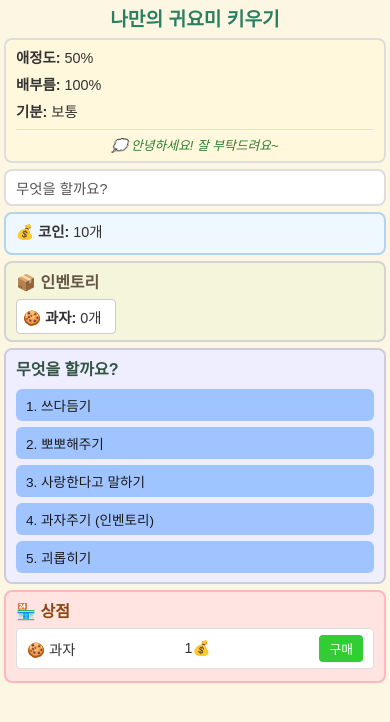
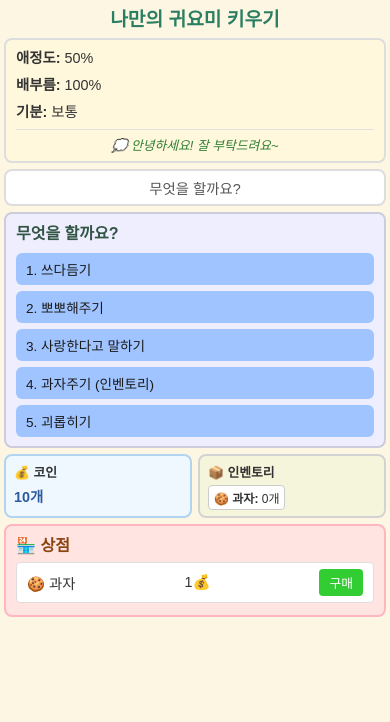
Before and after one commit to SeoulKing/ponyogame, a plain HTML site: page index.html in a window 390 px wide. Drawn offline with Linux system fonts and the light colour scheme.

Commit message:
캐릭터 메시지 수정정

```diff
--- a/game.js
+++ b/game.js
@@ -69,7 +69,8 @@ function updateStatusMessage() {
       "당신과 있으면 편안해요",
       "좋은 시간을 보내고 있어요",
       "앞으로도 잘 부탁드려요~",
-      "평온한 하루네요"
+      "평온한 하루네요",
+      "서경아 사랑해"
     ];
     message = contentMessages[Math.floor(Math.random() * contentMessages.length)];
   }
@@ -79,8 +80,8 @@ function updateStatusMessage() {
       "오늘은 어떤 일이 일어날까요?",
       "평범한 하루를 보내고 있어요",
       "무엇을 하며 놀까요?",
-      "시간이 천천히 흘러가네요",
-      "잠깐, 뭔가 하고 싶은데..."
+      "잠깐, 뭔가 하고 싶은데...",
+      "애기야 보고시퍼!"
     ];
     message = normalMessages[Math.floor(Math.random() * normalMessages.length)];
   }
--- a/index.html
+++ b/index.html
@@ -30,21 +30,6 @@
     <p id="result-message">무엇을 할까요?</p>
   </section>
 
-  <section id="wallet-section">
-    <div class="status-line">
-      <strong>💰 코인:</strong> <span id="coin-value">10</span>개
-    </div>
-  </section>
-
-  <section id="inventory-section">
-    <h2>📦 인벤토리</h2>
-    <div class="inventory-grid">
-      <div class="inventory-item">
-        <strong>🍪 과자:</strong> <span id="snack-count">0</span>개
-      </div>
-    </div>
-  </section>
-
   <section id="action-section">
     <h2>무엇을 할까요?</h2>
     <button class="action-btn" data-action="pet">1. 쓰다듬기</button>
@@ -53,6 +38,22 @@
     <button class="action-btn" data-action="use-snack">4. 과자주기 (인벤토리)</button>
     <button class="action-btn" data-action="tease">5. 괴롭히기</button>
   </section>
+
+  <div class="info-row">
+    <section id="wallet-section">
+      <div class="section-title">💰 코인</div>
+      <div class="wallet-amount"><span id="coin-value">10</span>개</div>
+    </section>
+
+    <section id="inventory-section">
+      <div class="section-title">📦 인벤토리</div>
+      <div class="inventory-grid">
+        <div class="inventory-item">
+          <strong>🍪 과자:</strong> <span id="snack-count">0</span>개
+        </div>
+      </div>
+    </section>
+  </div>
 
   <section id="shop-section">
     <h2>🏪 상점</h2>
--- a/styles.css
+++ b/styles.css
@@ -59,44 +59,49 @@ header h1 {
   font-size: 0.9rem;
   color: #555;
   margin: 0;
+  text-align: center;
 }
 
 #wallet-section {
-  width: 100%;
-  max-width: 400px;
+  flex: 1;
   background-color: #f0f8ff;
   border: 2px solid #b0d4f1;
   border-radius: 8px;
   padding: 8px 12px;
-  margin-bottom: 8px;
+}
+
+.section-title {
+  font-size: 0.9rem;
+  font-weight: bold;
+  color: #333;
+  margin-bottom: 4px;
+}
+
+.wallet-amount {
+  font-size: 1rem;
+  color: #2c5aa0;
+  font-weight: bold;
 }
 
 #inventory-section {
-  width: 100%;
-  max-width: 400px;
+  flex: 1;
   background-color: #f5f5dc;
   border: 2px solid #d3d3d3;
   border-radius: 8px;
   padding: 8px 12px;
-  margin-bottom: 8px;
-}
-#inventory-section h2 {
-  font-size: 1rem;
-  margin-bottom: 6px;
-  color: #654;
 }
 .inventory-grid {
   display: flex;
   flex-wrap: wrap;
-  gap: 6px;
+  gap: 4px;
 }
 .inventory-item {
   background-color: #fff;
   border: 1px solid #ccc;
   border-radius: 4px;
-  padding: 6px;
-  min-width: 100px;
-  font-size: 0.9rem;
+  padding: 4px 6px;
+  font-size: 0.8rem;
+  white-space: nowrap;
 }
 
 #shop-section {
@@ -173,6 +178,14 @@ header h1 {
   background-color: #83aaff;
 }
 
+.info-row {
+  width: 100%;
+  max-width: 400px;
+  display: flex;
+  gap: 8px;
+  margin-bottom: 8px;
+}
+
 @media (max-width: 500px) {
   body {
     padding: 4px;
@@ -189,10 +202,26 @@ header h1 {
   .status-line {
     font-size: 0.9rem;
   }
-  #status-section, #wallet-section, #inventory-section,
-  #action-section, #shop-section, #message-section {
+  #status-section, #action-section, #shop-section, #message-section {
     margin-bottom: 6px;
     padding: 6px 10px;
+  }
+  .info-row {
+    gap: 6px;
+    margin-bottom: 6px;
+  }
+  #wallet-section, #inventory-section {
+    padding: 6px 8px;
+  }
+  .section-title {
+    font-size: 0.8rem;
+  }
+  .wallet-amount {
+    font-size: 0.9rem;
+  }
+  .inventory-item {
+    font-size: 0.75rem;
+    padding: 3px 5px;
   }
   .character-message {
     font-size: 0.8rem;
```
